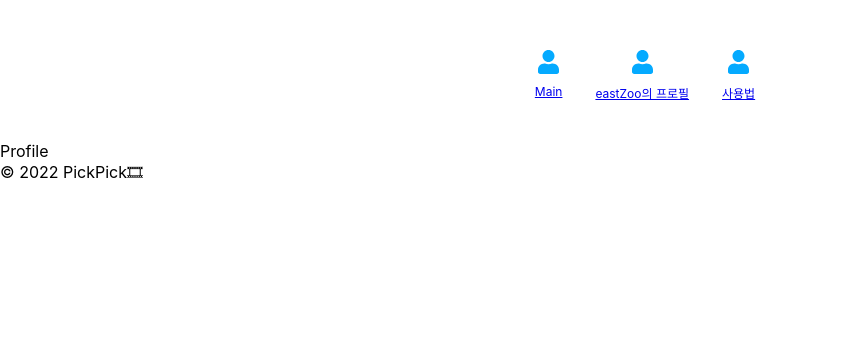
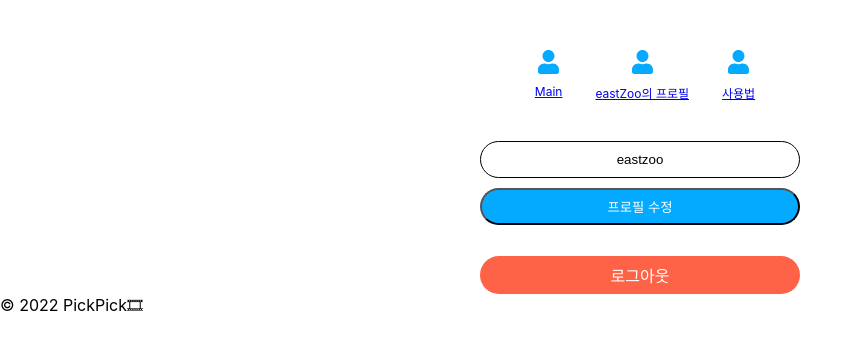
Before and after one commit to eastZoo/PickPick, a React (Create React App) app in the folder front/: page /profile in a window 1280 px wide. Shown: the top 350 px of the page, without its empty margins (0-862 px from the left). Built offline with nearby package versions, Linux system fonts and the light colour scheme; the HTML template or start-up script is replaced by a standard one.

Commit message:
ADD : 프로필 레이아웃 및 디자인 추가

```diff
--- a/front/src/routes/Profile.js
+++ b/front/src/routes/Profile.js
@@ -1,8 +1,38 @@
-import React from 'react'
+import { useEffect, useState } from "react";
+import classes from './Profile.module.css'
+const Profile = () => {
+    const [newDisplayName, setNewDisplayName] = useState("eastzoo");
 
-const Profile = () => {
+    const onChange = (event) => {
+        const {
+            target: { value },
+        } = event;
+        setNewDisplayName(value);
+    };
+    const onSubmit = async (event) => {
+        event.preventDefault();
+        console.log(newDisplayName);
+    };
     return (
-        <div>Profile</div>
+        <div className={classes.container}>
+            <form onSubmit={onSubmit} className={classes.profileForm}>
+                <input
+                    onChange={onChange}
+                    type="text"
+                    placeholder="Display name"
+                    value={newDisplayName}
+                    className={classes.formInput}
+                />
+                <input
+                    type="submit"
+                    value="프로필 수정"
+                    className={classes.formBtn}
+                />
+            </form>
+            <span className={classes.cancelBtn}>
+                로그아웃
+            </span>
+        </div>
     )
 }
 
--- /dev/null
+++ b/front/src/routes/Profile.module.css
@@ -0,0 +1,45 @@
+.container {
+  width: 500px;
+  max-width: 320px;
+  display: flex;
+  flex-direction: column;
+}
+
+.profileForm {
+  border-bottom: 1px solid rgba(255, 255, 255, 0.9);
+  padding-bottom: 30px;
+  width: 100%;
+  display: flex;
+  flex-direction: column;
+}
+
+.formInput {
+  padding: 10px 20px;
+  border-radius: 20px;
+  border: 1px solid black;
+  text-align: center;
+  background-color: white;
+  color: black;
+}
+
+.formBtn {
+  cursor: pointer;
+  width: 100%;
+  padding: 7px 20px;
+  text-align: center;
+  margin-top: 10px;
+  color: white;
+  border-radius: 20px;
+  background-color: #04aaff;
+  cursor: pointer;
+}
+
+.cancelBtn {
+  cursor: pointer;
+  padding: 7px 20px;
+  text-align: center;
+  color: white;
+  border-radius: 20px;
+  background-color: tomato;
+  cursor: pointer;
+}
--- a/front/src/routes/Router.js
+++ b/front/src/routes/Router.js
@@ -12,7 +12,9 @@ const AppRouter = ({ isLoggedIn }) => {
             {isLoggedIn && <Navigation />}
             <Switch>
                 {isLoggedIn ? (
-                    <div>
+                    <div
+                        style={{ display: "flex", justifyContent: "center" }}
+                    >
                         <Route exact path="/">
                             <Home />
                         </Route>
```
Also changed, not shown: front/package.json (+5 -3 lines), 1 other file (tests, documents, lock files or other folders).
